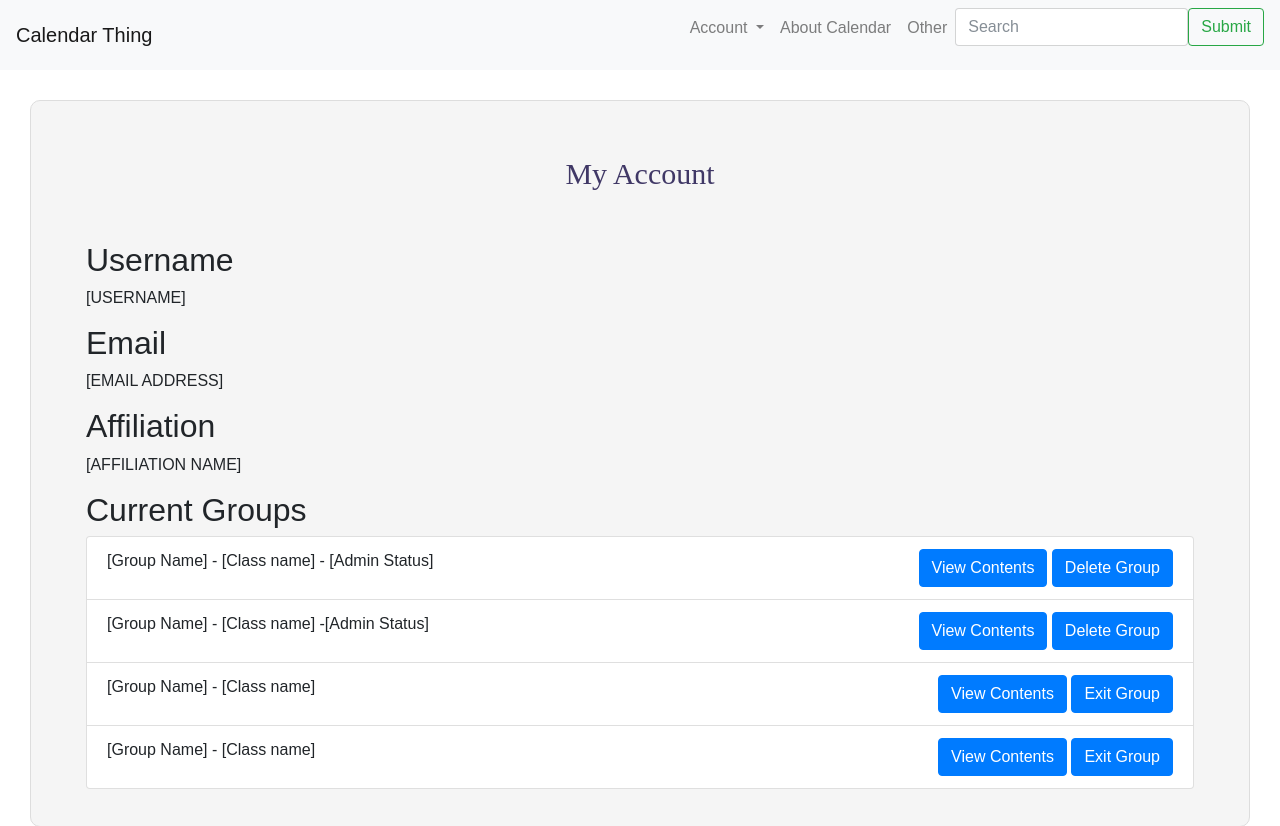
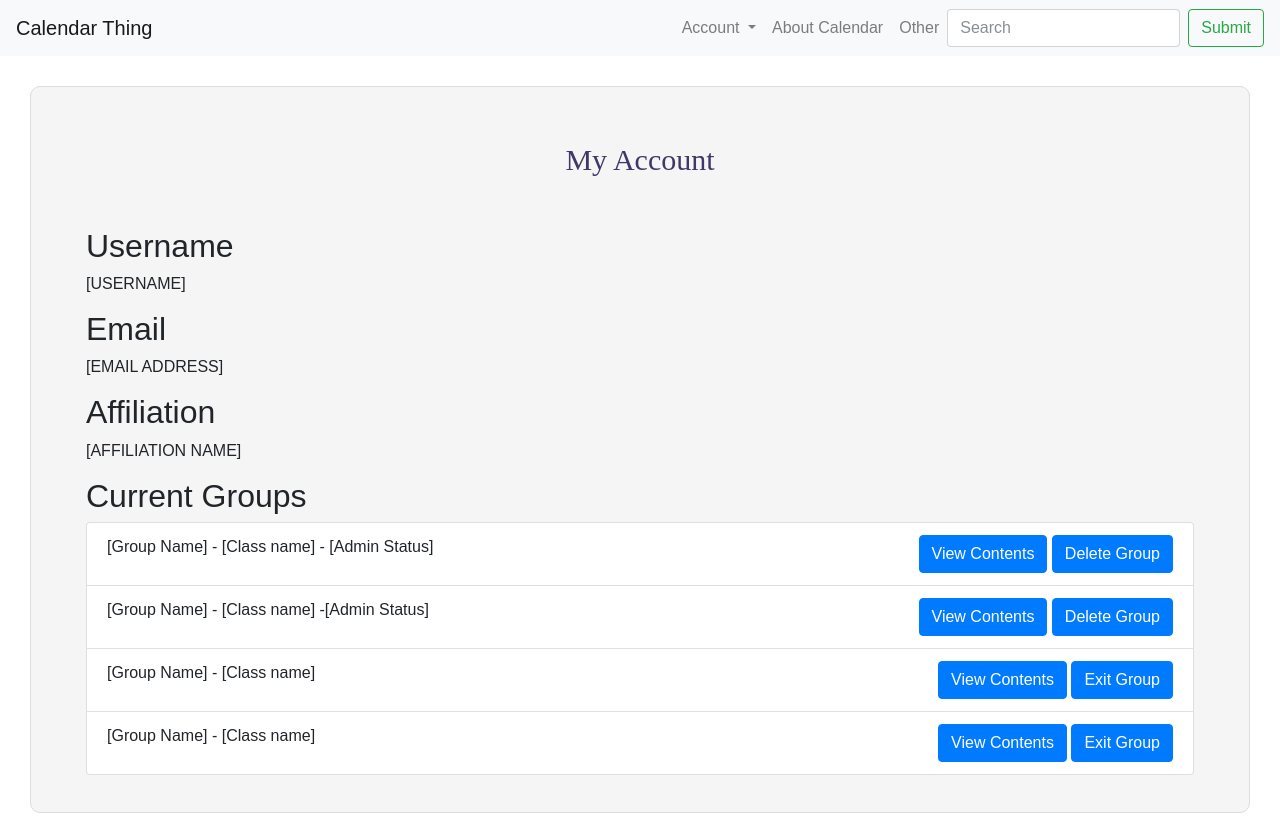
Before and after one commit to roldana/CP476project, a PHP site: page /php/account.php in a window 1280 px wide. Shown: the top 826 px of the page. Run offline with PHP 8.4, Linux system fonts and the light colour scheme; some web fonts are replaced.

Commit message:
fixed margins on search box

```diff
--- a/include/header.php
+++ b/include/header.php
@@ -42,9 +42,9 @@
             </li>
             <a class="nav-link nav-link" href="info.php">About Calendar</a>
             <a class="nav-link nav-link" href="#">Other</a>
-            <form class="navbar-form" action="group-list.php">
+            <form class="navbar-form form-inline" action="group-list.php">
               <div class="form-group float-l">
-                <input type="text" class="form-control" placeholder="Search">
+                <input type="text" class="form-control mr-sm-2" placeholder="Search">
               </div>
               <button type="submit" class="btn btn-outline-success">Submit</button>
             </form>
```
